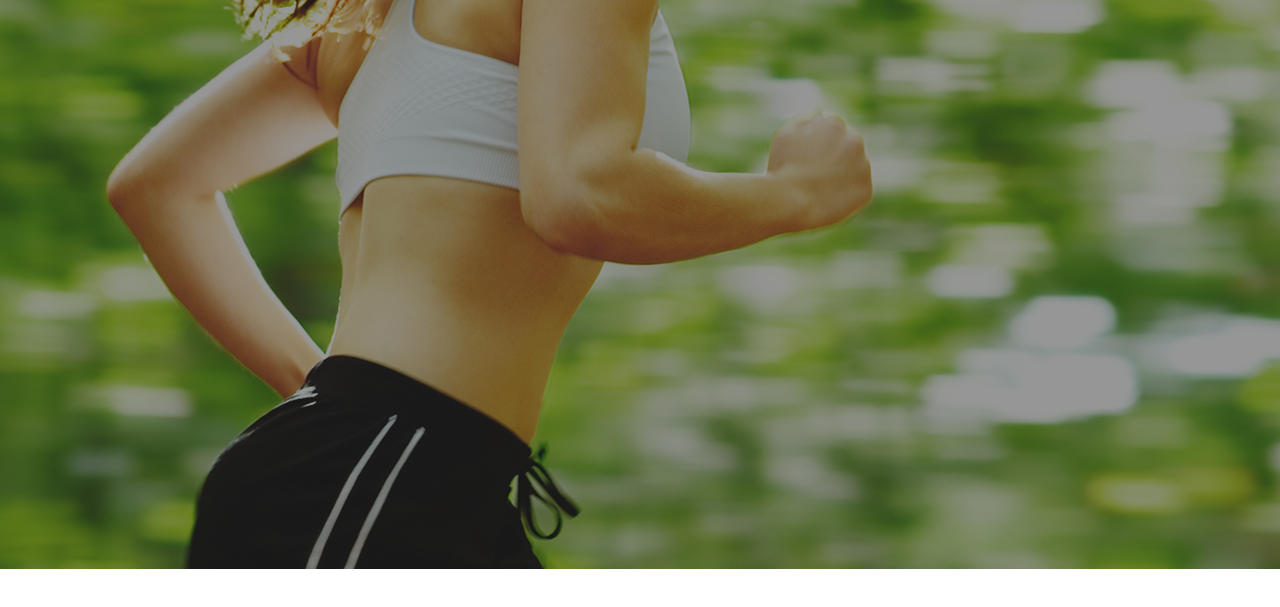
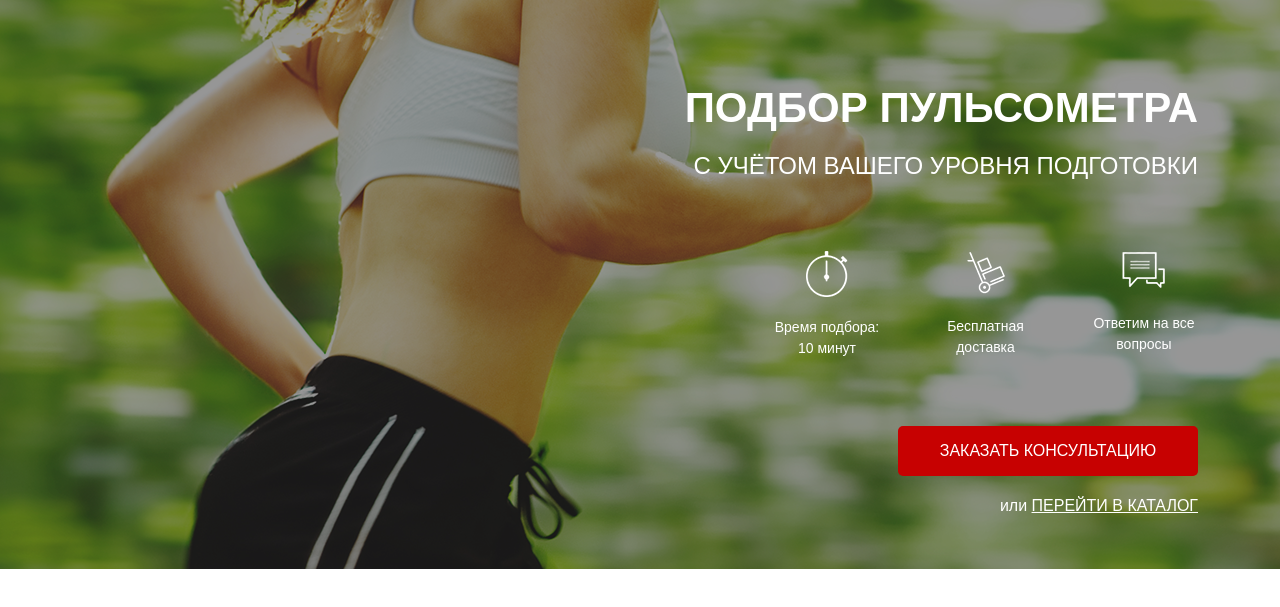
Before and after one commit to sardortohirov222/Little_Portfolium_Project, a website: page src/index.html in a window 1280 px wide. Shown: the part 81-688 px from the top of the page. Drawn offline with Linux system fonts and the light colour scheme.

Commit message:
first page is ready

```diff
--- a/src/index.html
+++ b/src/index.html
@@ -29,6 +29,33 @@
                 </div>
 
             </header>
+            <div class="promo__wrapper">
+              <h1 class="promo__header">Подбор пульсометра </h1>
+              <h2 class="promo__subheader">с учётом Вашего уровня подготовки</h2>
+                        <div class="promo__icons">
+                            <div class="promo__icon">
+                                <img src="icons/019_timer_time_stopwatch_2-64.png" alt="timer">
+                                Время подбора:
+                                10 минут</div>
+                            <div class="promo__icon">
+                                <img src="icons/app-08-hand-cart-64.png" alt="hand-cart">
+                                Бесплатная
+                                доставка
+                            </div>
+                            <div class="promo__icon">
+                                <img src="icons/messages-64.png" alt="meassage">
+                                Ответим
+                                на все вопросы
+                            </div>
+                        </div>
+                        <button class="button button_main">заказать кОНСУЛЬТАЦИЮ</button>
+                        <div class="promo__link">
+                            или
+                            <a href="#">ПЕРЕЙТИ В КАТАЛОГ</a>
+                        </div>
+
+            </div>
+
 
 
         </div>
--- a/src/sass/blocks/_buttons.scss
+++ b/src/sass/blocks/_buttons.scss
@@ -8,4 +8,10 @@
     font-size: 12px;
     font-weight: 500;
     text-transform: uppercase;
+    &_main{
+        margin-top: 67px;
+        width: 300px;
+        height: 50px;
+        font-size: 16px;
+    }
 }
--- a/src/sass/blocks/_promo.scss
+++ b/src/sass/blocks/_promo.scss
@@ -1,5 +1,56 @@
 .promo{
-    min-height: 650px;
+    max-height: 650px;
     padding: 21px 0 93px 0;
-    background: url(../../img/bg1.png)
+    background: url(../../img/bg1.png);
+    &__wrapper{
+        display: flex;
+        flex-direction: column;
+        align-items:flex-end;
+        margin-top: 90px;
+    }
+    &__header{
+        color:#ffff;
+        font-size: 42px;
+        font-weight: 700;
+        text-transform: uppercase;
+        line-height: 42px;
+    }
+    &__subheader{
+        margin-top: 17px;
+        color:#ffff;
+        font-size: 24px;
+        line-height: 24px;
+        font-size: 500;
+        text-transform: uppercase;
+    }
+    &__icons{
+        margin-top: 65px;
+        width: 425px;
+        display: flex;
+        justify-content: space-between;
+    }
+    &__icon{
+        width: 108px;
+        text-align: center;
+        color: #ffff;
+        font-size: 14px;
+        font-weight: 500;
+        img{
+            display: block;
+            margin:0 auto;
+            margin-bottom: 20px;
+        }
+
+    }
+    &__link{
+        color: #ffff;
+        font-size: 16px;
+        font-weight: 500;
+        margin-top: 18px;
+        a{
+            color: #ffff;
+            text-transform: uppercase;
+            text-decoration: underline;
+        }
+    }
 }
```
Also changed, not shown: src/css/styles.min.css, src/icons/019_timer_time_stopwatch_2-64.png (added), src/icons/app-08-hand-cart-64.png (added), src/icons/messages-64.png (added).
